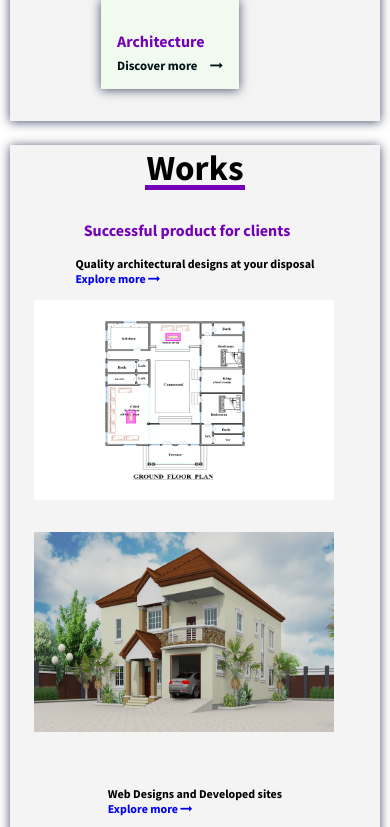
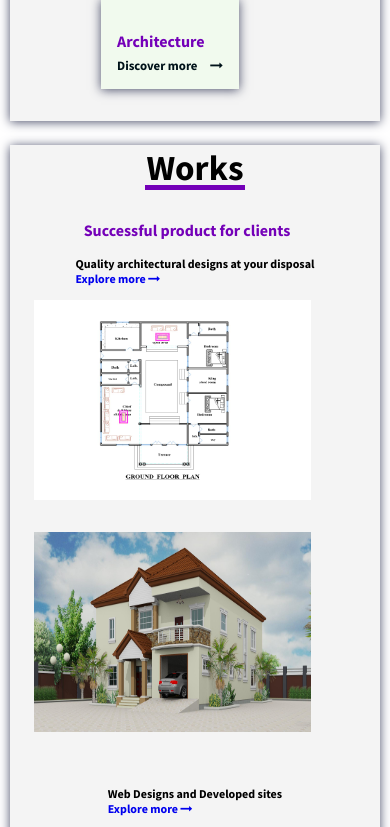
Before and after one commit to IchaCoder/My-Portfolio, a plain HTML site: page index.html in a window 390 px wide. Shown: the part 1749-2576 px from the top of the page. Drawn offline with nearby package versions, Linux system fonts and the light colour scheme; no server answers; grey boxes are pictures that could not be loaded; some icons are missing.

Commit message:
added responsiveness
added responsiveness

```diff
--- a/style.css
+++ b/style.css
@@ -623,6 +623,6 @@ footer{
         text-align: center;
     }
     .designs img{
-        width: 300px;
+        width: 277px;
     }
 }
```
